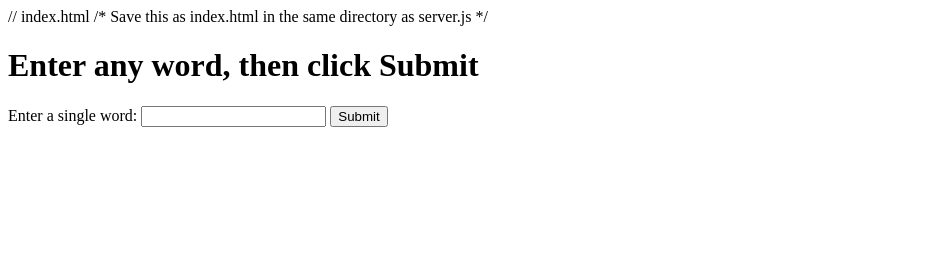
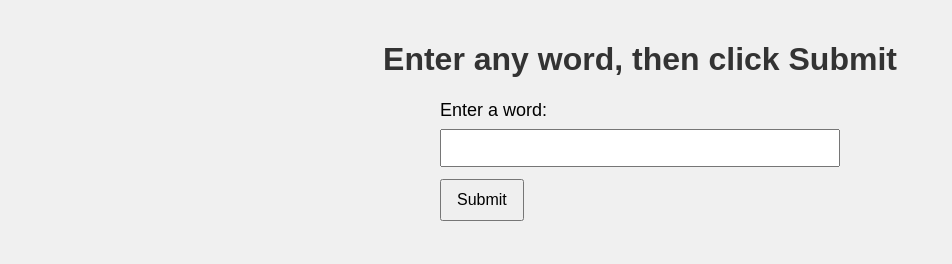
Before and after one commit to hubwriter-org/test-permissions, a plain HTML site: page index.html in a window 1280 px wide. Shown: the whole page, without its empty margins (0-952 px from the left). Drawn offline with Linux system fonts and the light colour scheme.

Commit message:
Make some improvements

```diff
--- a/index.html
+++ b/index.html
@@ -1,15 +1,15 @@
-// index.html
-/* Save this as index.html in the same directory as server.js */
+<!-- index.html -->
 <!DOCTYPE html>
 <html lang="en">
 <head>
     <meta charset="UTF-8">
     <title>Display the word the user entered</title>
+    <link rel="stylesheet" href="styles.css">
 </head>
 <body>
     <h1>Enter any word, then click Submit</h1>
     <form id="wordForm">
-        <label for="wordInput">Enter a single word:</label>
+        <label for="wordInput">Enter a word:</label>
         <input type="text" id="wordInput" name="wordInput" required>
         <button type="submit">Submit</button>
     </form>
--- a/script.js
+++ b/script.js
@@ -1,5 +1,4 @@
 // script.js
-/* Save this as script.js in the same directory as server.js */
 document.addEventListener('DOMContentLoaded', () => {
     const form = document.getElementById('wordForm');
     const result = document.getElementById('result');
@@ -9,9 +8,7 @@ document.addEventListener('DOMContentLoaded', () => {
 
         const word = document.getElementById('wordInput').value.trim();
 
-        if (word === '') {
-            result.textContent = "You didn't enter a single word.";
-        } else if (/^\S+$/.test(word)) {
+        if (/^\S+$/.test(word)) {
             result.textContent = `You entered ${word}`;
         } else {
             result.textContent = "You didn't enter a single word.";
--- /dev/null
+++ b/styles.css
@@ -0,0 +1,44 @@
+/* styles.css */
+
+body {
+  font-family: Arial, sans-serif;
+  background-color: #f0f0f0;
+  margin: 0;
+  padding: 20px;
+}
+
+h1 {
+  color: #333;
+  text-align: center;
+}
+
+form {
+  max-width: 400px;
+  margin: 0 auto 20px auto;
+}
+
+label {
+  display: block;
+  margin-bottom: 8px;
+  font-size: 18px;
+}
+
+input[type="text"] {
+  width: 100%;
+  padding: 8px;
+  font-size: 16px;
+  margin-bottom: 12px;
+  box-sizing: border-box;
+}
+
+button {
+  padding: 10px 15px;
+  font-size: 16px;
+  cursor: pointer;
+}
+
+h3#result {
+  text-align: center;
+  color: #007BFF;
+  font-weight: normal;
+}
```
